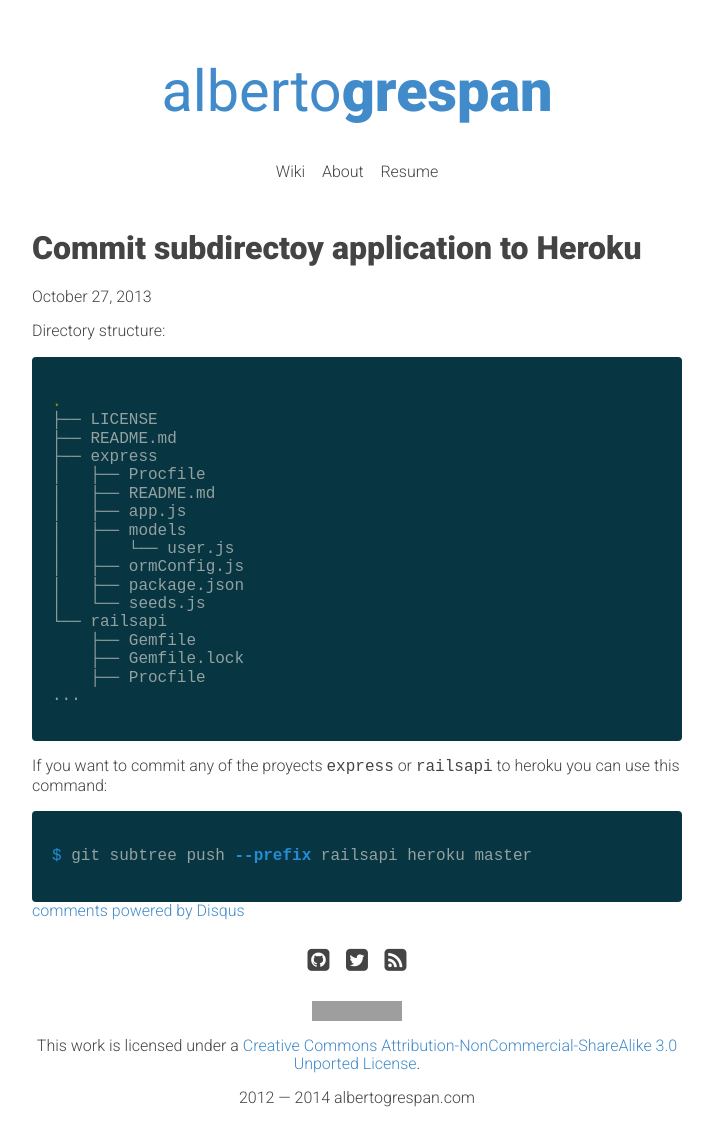
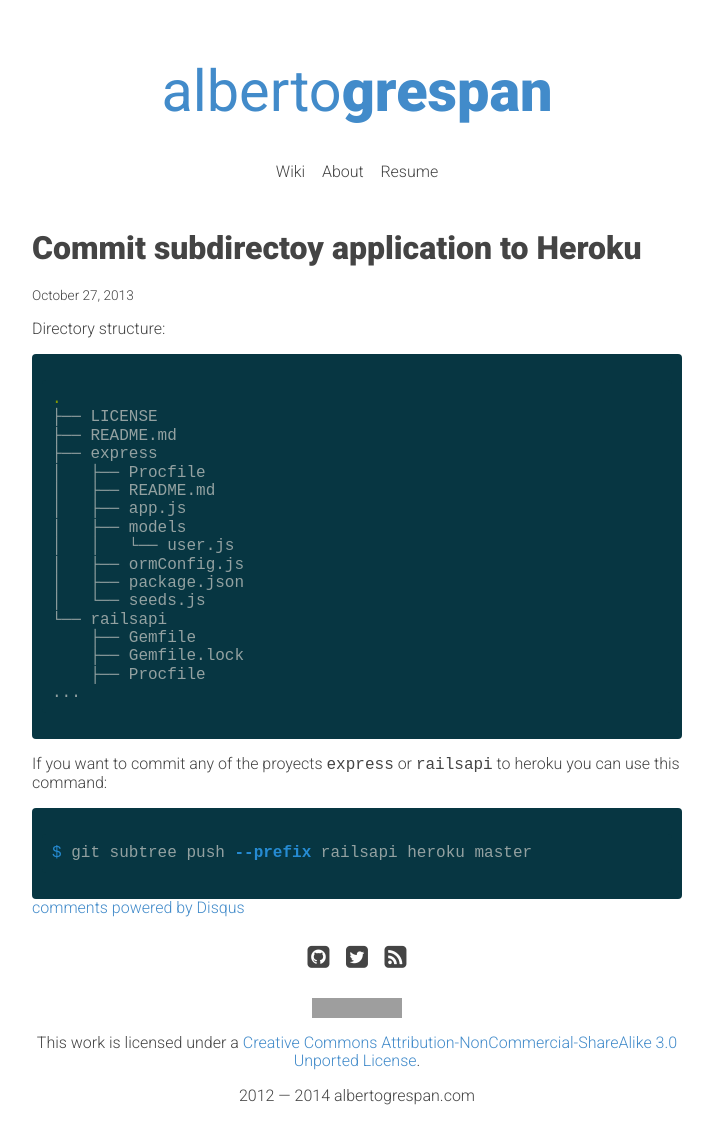
Before and after one commit to albertogg/albertogg.github.com, a Jekyll site: the page built from _posts/2013-10-27-commit-subdirectoy-app-to-heroku.md, in a window 1280 px wide. Shown: the whole page, without its empty margins (283-996 px from the left). Built offline with Jekyll 4.4.1, drawn with Linux system fonts in a browser that asks for light colours; nearby versions of some CDN libraries; library files that are not in the unit come from our copies; Markdown is read by kramdown in place of the engine named in the settings; comment, search, counter and statistics services are not loaded; grey boxes are pictures that could not be loaded.

Commit message:
Add date class to reduce the size of the font

```diff
--- a/css/scss/_main.scss
+++ b/css/scss/_main.scss
@@ -96,6 +96,10 @@
   }
 }
 
+.date {
+  font-size: 0.85em;
+}
+
 .gravatar {
   margin: 0.3em 1.2em 1em 0;
   border-radius: 0.3rem;
--- a/css/style.css
+++ b/css/style.css
@@ -77,6 +77,9 @@ footer {
   text-decoration: underline; }
   .active a {
     color: rgba(68, 68, 68, 0.9) !important; }
+
+.date {
+  font-size: 0.85em; }
 
 .gravatar {
   margin: 0.3em 1.2em 1em 0;
```
